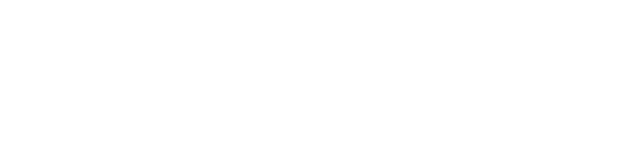
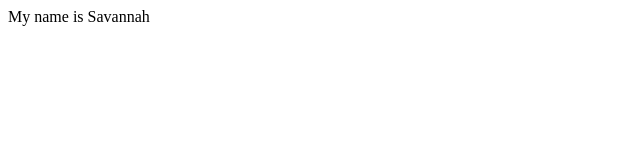
Before and after one commit to SavannahWheeler/First-FES-Project, a plain HTML site: page index.html in a window 1280 px wide. Shown: the whole page, without its empty margins (0-640 px from the left). Drawn offline with Linux system fonts and the light colour scheme.

Commit message:
emphasise the name

```diff
--- a/index.html
+++ b/index.html
@@ -6,6 +6,6 @@
     <title>Document</title>
 </head>
 <body>
-
+  My name is Savannah
 </body>
 </html>
```
